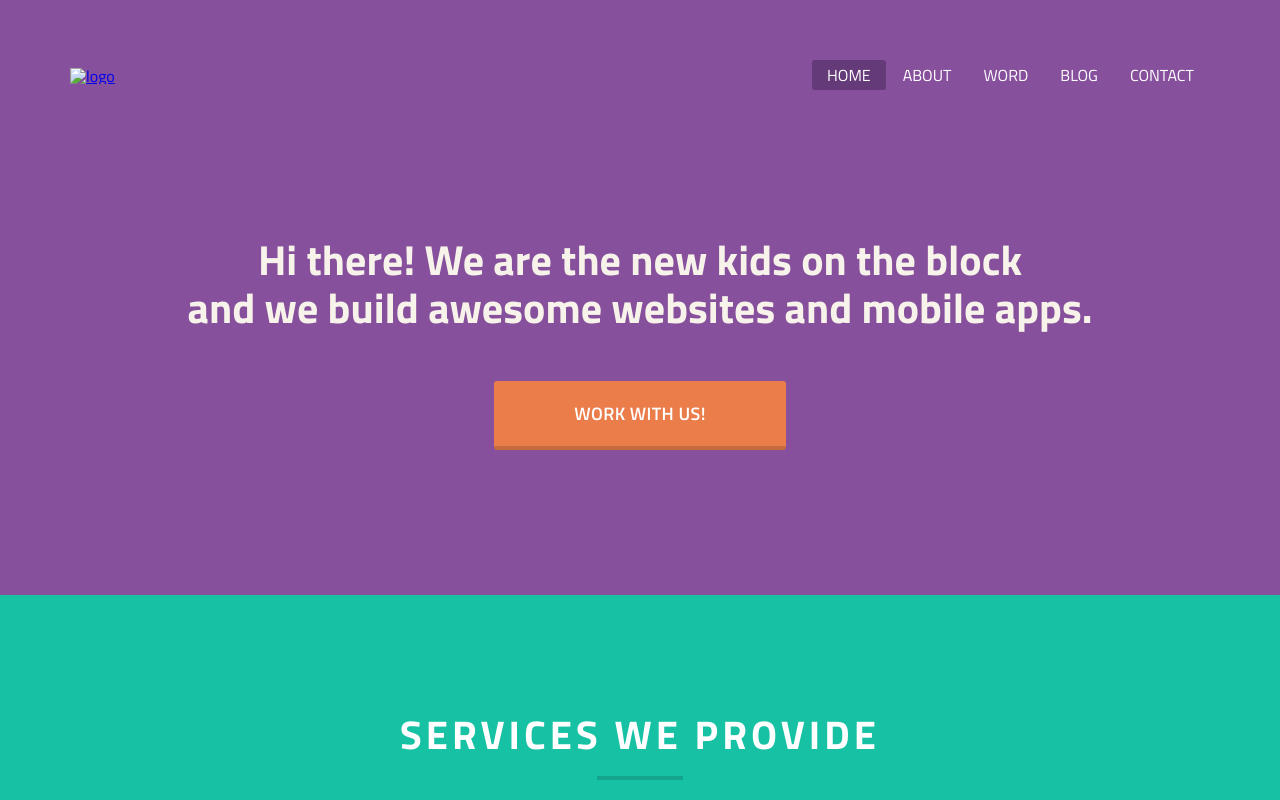
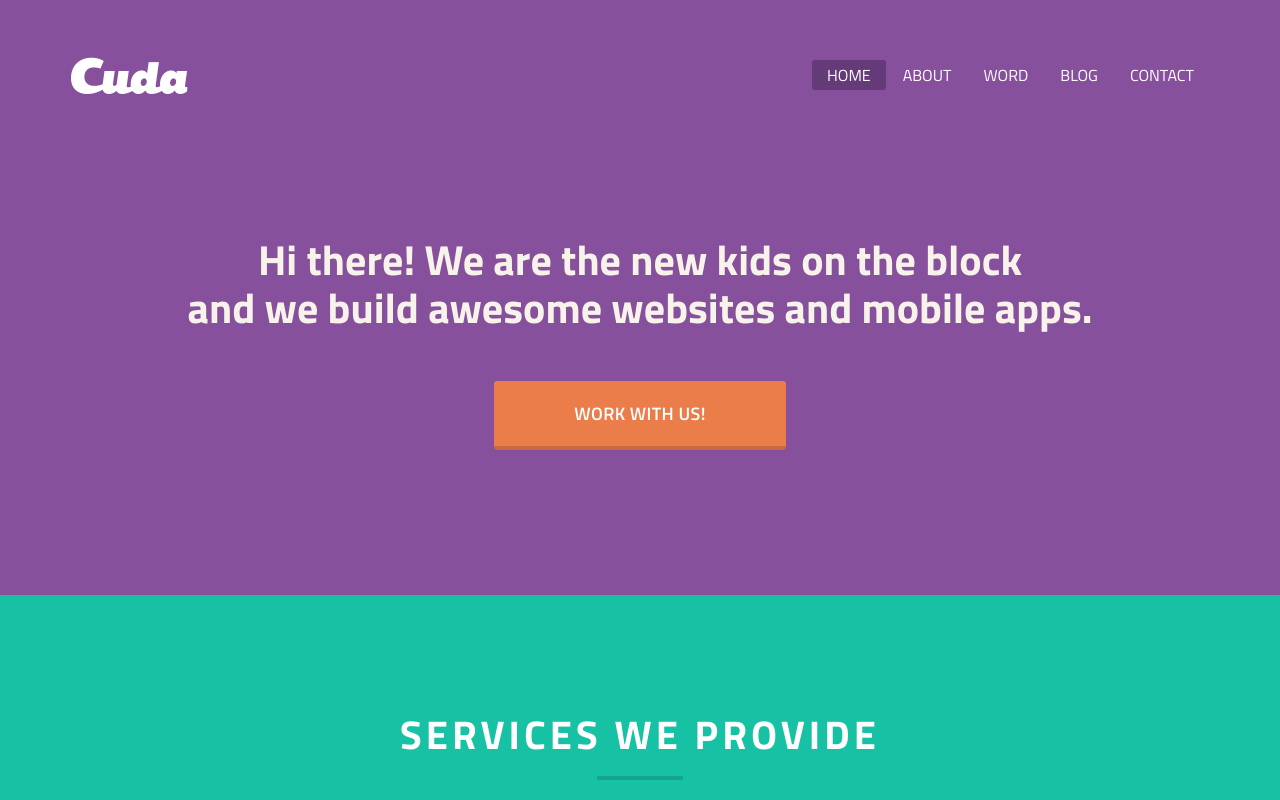
Before and after one commit to likvidov/Cyda, a plain HTML site: page index.html in a window 1280 px wide. Shown: the top 800 px of the page. Drawn offline with Linux system fonts and the light colour scheme; the site is published under a folder, as on GitHub Pages, so addresses that start at the root find nothing.

Commit message:
Update index.html

```diff
--- a/index.html
+++ b/index.html
@@ -12,7 +12,7 @@
     <header>
         <div class="wrapper">
             <div class="top_line">
-                <a href="/" title="logo"><img src="/images/logo.png" alt="logo"></a>
+                <a href="/" title="logo"><img src="images/logo.png" alt="logo"></a>
                 <nav class="header_nav">
                     <ul>
                         <li class="active"><a href="#">Home</a></li>
```
